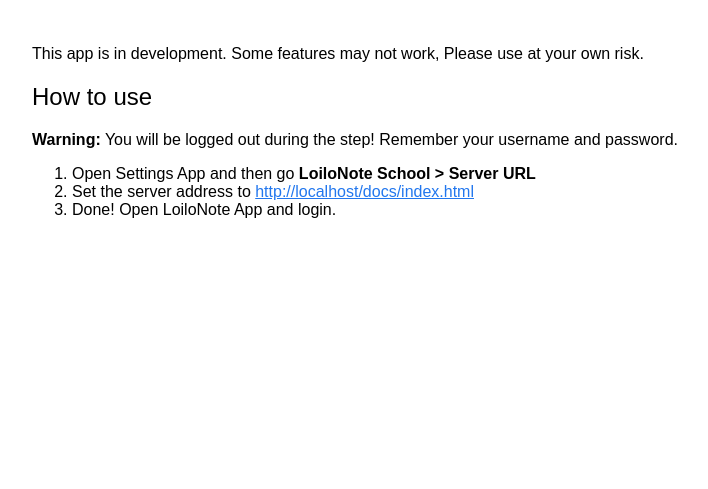
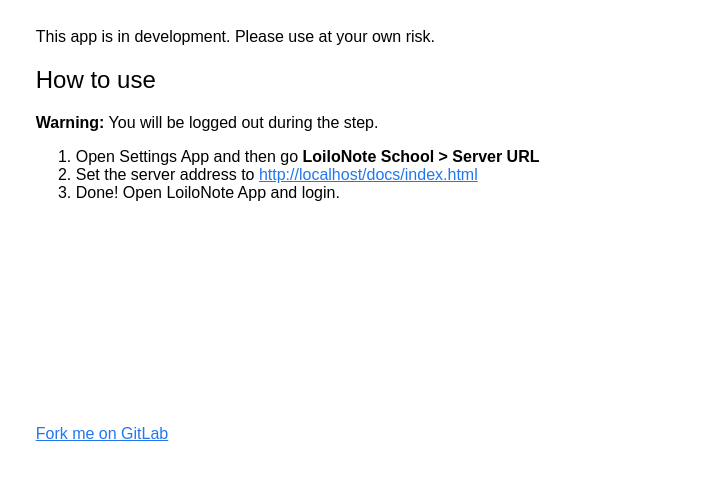
Before and after one commit to kasmide/loiloantifiltering, a website: page docs/index.html in a window 1280 px wide. Shown: the part 327-816 px from the top of the page, without its empty margins (285-993 px from the left). Drawn offline with Linux system fonts and the light colour scheme.

Commit message:
Minor improvement

```diff
--- a/docs/index.html
+++ b/docs/index.html
@@ -13,7 +13,6 @@
             text-align: center;
             font-weight: 300;
             margin-bottom: 60px;
-            grid-row: 1;
         }
 
         h2 {
@@ -22,11 +21,12 @@
 
         body {
             padding: 30px;
-            display: flex;
-            flex-direction: column;
+            display: grid;
+            grid-template-rows: 1fr auto;
             justify-content: center;
             align-items: center;
             height: calc(100vh - 60px);
+            margin: 0;
         }
 
         a {
@@ -34,18 +34,22 @@
         }
 
         main {
+            grid-row: 1;
+            margin: auto;
+        }
+
+        footer {
             grid-row: 2;
-            margin: auto;
         }
     </style>
 </head>
 
 <body>
     <main>
-    <h1>LoiloNote School Proxy with anti web filtering</h1>
-        <p>This app is in development. Some features may not work, Please use at your own risk.</p>
+        <h1>LoiloNote School Proxy with anti web filtering</h1>
+        <p>This app is in development. Please use at your own risk.</p>
         <h2>How to use</h2>
-        <p><b>Warning:</b> You will be logged out during the step! Remember your username and password.</p>
+        <p><b>Warning:</b> You will be logged out during the step.</p>
         <ol>
             <li>Open Settings App and then go <b>LoiloNote School > Server URL</b></li>
             <li id="address">Set the server address to</li>
@@ -55,6 +59,9 @@
             document.getElementById("address").innerHTML += " <a href=\"" + location.href + "\">" + location.href + "</a>"
         </script>
     </main>
+    <footer>
+        <a href="https://gitlab.com/kasmide/loiloantifiltering/">Fork me on GitLab</a>
+    </footer>
 </body>
 
 </html>
--- a/package.json
+++ b/package.json
@@ -4,7 +4,7 @@
   "description": "",
   "main": "main.js",
   "scripts": {
-    "test": "echo \"Error: no test specified\" && exit 1"
+    "start": "node main.js"
   },
   "author": "",
   "license": "Apache-2.0",
```
Also changed, not shown: 1 other file.
